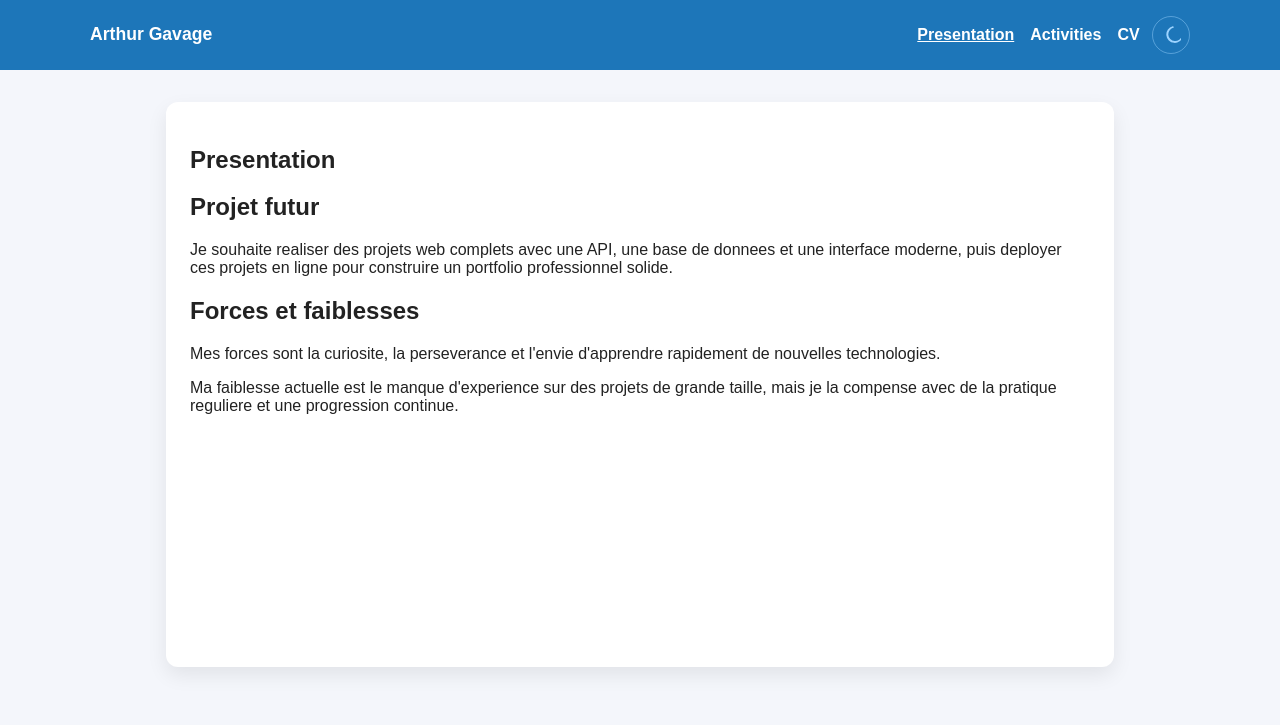
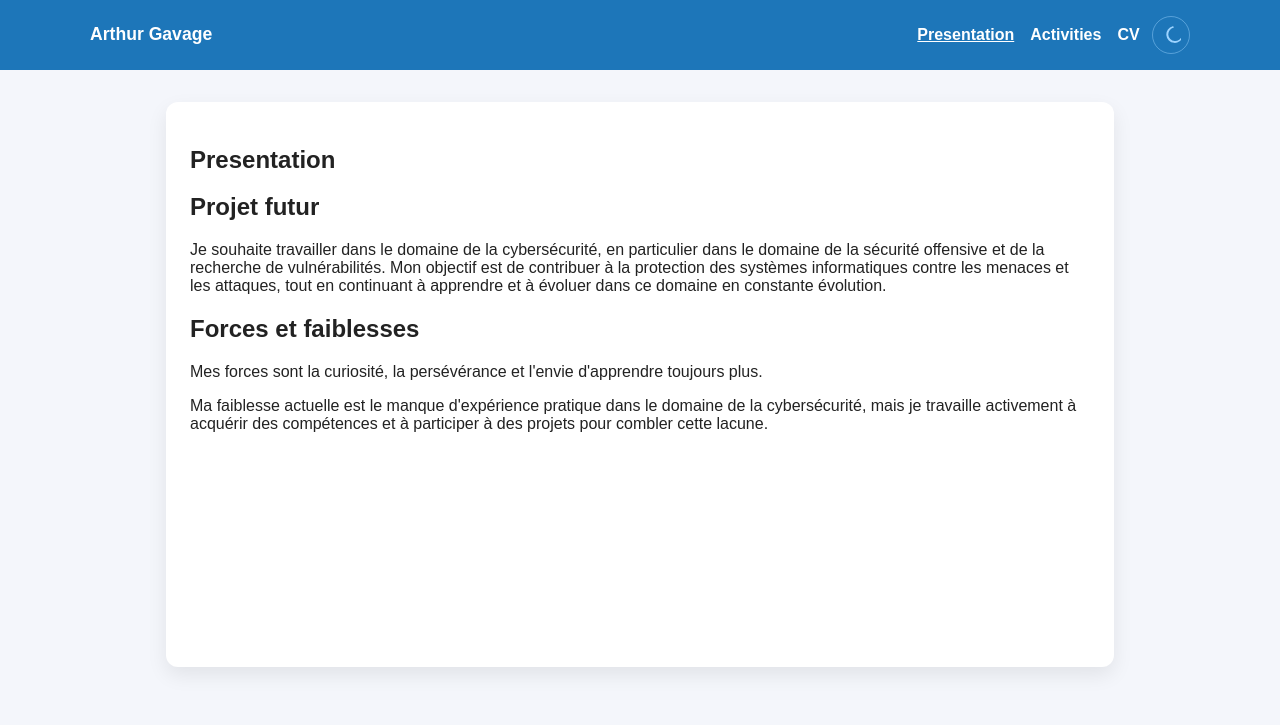
Before and after one commit to Arthur-citizen/Portfolio, a plain HTML site: page index.html in a window 1280 px wide. Shown: the top 725 px of the page. Drawn offline with Linux system fonts and the light colour scheme.

Commit message:
modif text page index

```diff
--- a/index.html
+++ b/index.html
@@ -56,22 +56,22 @@
         <section class="home-section">
           <h2>Projet futur</h2>
           <p>
-            Je souhaite realiser des projets web complets avec une API, une base
-            de donnees et une interface moderne, puis deployer ces projets en
-            ligne pour construire un portfolio professionnel solide.
+            Je souhaite travailler dans le domaine de la cybersécurité, en particulier dans le domaine de la sécurité
+            offensive et de la recherche de vulnérabilités. Mon objectif est de contribuer à la protection des systèmes
+            informatiques contre les menaces et les attaques, tout en continuant à apprendre et à évoluer dans ce domaine
+            en constante évolution.
           </p>
         </section>
 
         <section class="home-section">
           <h2>Forces et faiblesses</h2>
           <p>
-            Mes forces sont la curiosite, la perseverance et l'envie d'apprendre
-            rapidement de nouvelles technologies.
+            Mes forces sont la curiosité, la persévérance et l'envie d'apprendre
+            toujours plus.
           </p>
           <p>
-            Ma faiblesse actuelle est le manque d'experience sur des projets de
-            grande taille, mais je la compense avec de la pratique reguliere et
-            une progression continue.
+            Ma faiblesse actuelle est le manque d'expérience pratique dans le domaine de la cybersécurité, mais je travaille
+            activement à acquérir des compétences et à participer à des projets pour combler cette lacune.
           </p>
         </section>
       </section>
```
